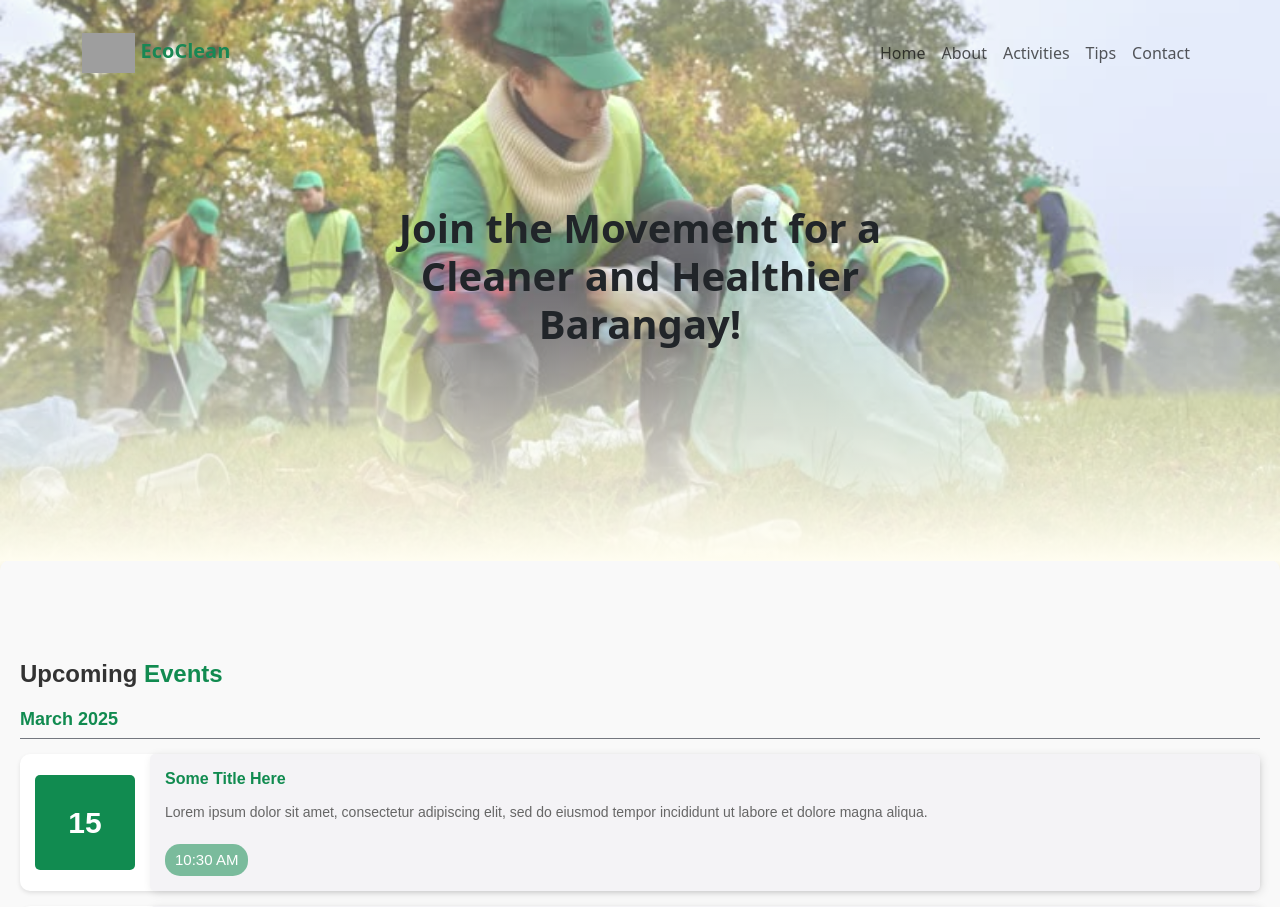
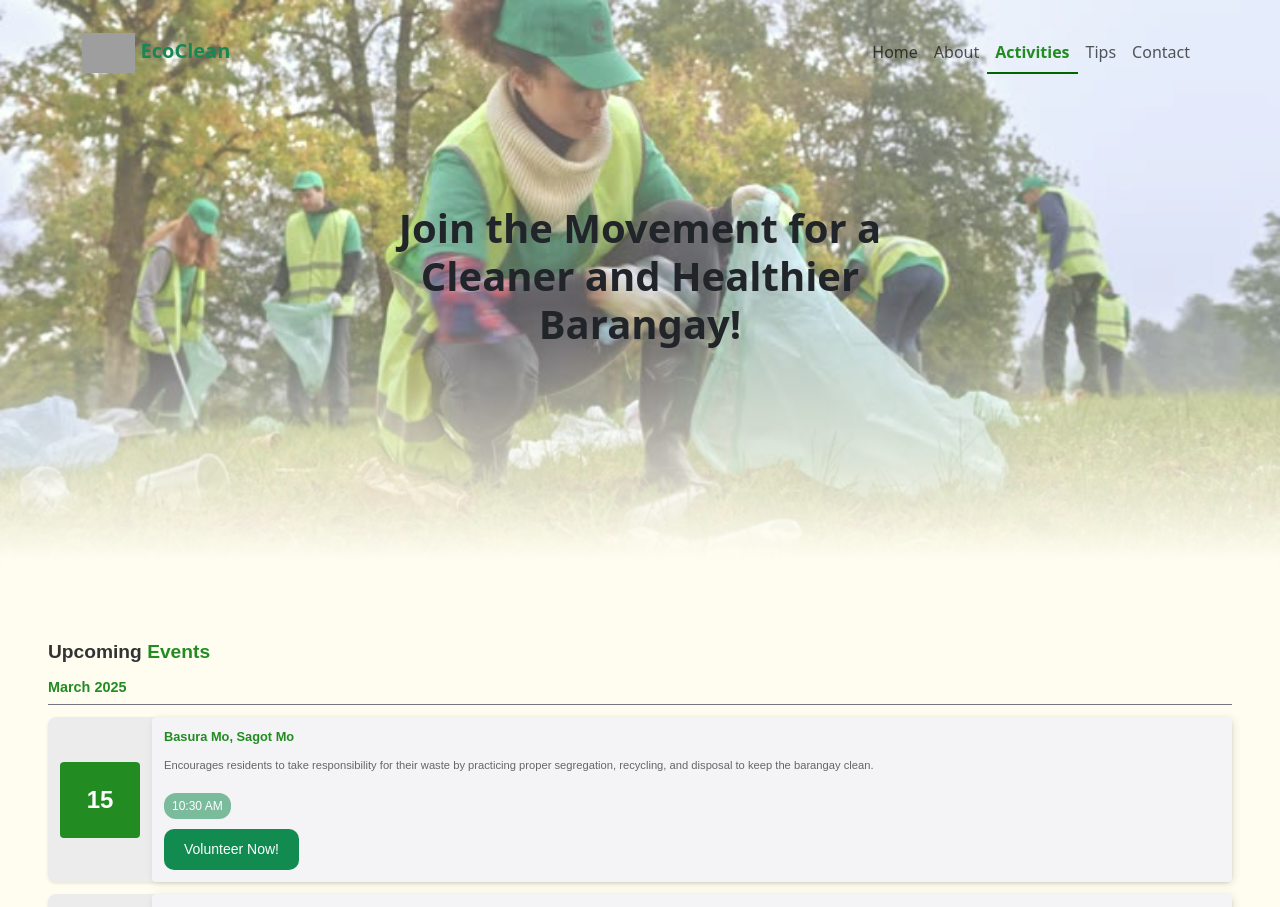
Before and after one commit to JimwellC/ecoclean_frontend, an Angular app: page /activities in a window 1280 px wide. Shown: the top 907 px of the page. Built offline with nearby package versions, Linux system fonts and the light colour scheme; grey boxes are pictures that could not be loaded.

Commit message:
Fixed Activities page

```diff
--- a/src/app/app.component.css
+++ b/src/app/app.component.css
@@ -7,6 +7,12 @@
   z-index: 1000;
   background: transparent !important;
   transition: background 0.3s ease-in-out;
+}
+
+.nav-link.active {
+  color: var(--primary-color); /* Dark Green */
+  font-weight: bold;
+  border-bottom: 2px solid #006400;
 }
 
 
--- a/src/app/app.component.html
+++ b/src/app/app.component.html
@@ -10,11 +10,11 @@
     </button>
     <div class="collapse navbar-collapse" id="navbarNav">
       <ul class="navbar-nav ms-auto">
-        <li class="nav-item"><a class="nav-link" routerLink="/">Home</a></li>
-        <li class="nav-item"><a class="nav-link" routerLink="/about">About</a></li>
-        <li class="nav-item"><a class="nav-link" routerLink="/activities">Activities</a></li>
-        <li class="nav-item"><a class="nav-link" routerLink="/tips">Tips</a></li>
-        <li class="nav-item"><a class="nav-link" routerLink="/contact">Contact</a></li>
+        <li class="nav-item"><a class="nav-link" routerLink="/" routerLinkActive="active" [routerLinkActiveOptions]="{ exact: true }" >Home</a></li>
+        <li class="nav-item"><a class="nav-link" routerLink="/about" routerLinkActive="active" >About</a></li>
+        <li class="nav-item"><a class="nav-link" routerLink="/activities" routerLinkActive="active" >Activities</a></li>
+        <li class="nav-item"><a class="nav-link" routerLink="/tips" routerLinkActive="active" >Tips</a></li>
+        <li class="nav-item"><a class="nav-link" routerLink="/contact" routerLinkActive="active" >Contact</a></li>
       </ul>
     </div>
   </div>
--- a/src/app/components/activities/activities.component.css
+++ b/src/app/components/activities/activities.component.css
@@ -25,91 +25,111 @@
   bottom: -1px;
   left: 0;
   width: 100%;
-  height: 300px;
+  height: 32vh;
   background: linear-gradient(to bottom, rgba(255, 255, 255, 0) 0%, rgba(255, 253, 240, 1) 100%);
   z-index: 1;
 }
 
 
+/* event section */
+
 .events-container {
-  padding: 100px 20px;
+  padding: 10vh 6vh;
   font-family: Arial, sans-serif;
-  background-color: #f9f9f9;
-  border-radius: 10px;
-  box-shadow: 0 4px 8px rgba(0, 0, 0, 0.1);
+  background-color: var(--background-color);
+  border-radius: 1vh;
+  box-shadow: 0 0.4vh 0.8vh rgba(0, 0, 0, 0.1);
 }
 
 .title {
-  font-size: 24px;
+  font-size: 2.4vh;
   font-weight: bold;
-  margin-bottom: 10px;
-  color: #333;
+  margin-bottom: 1vh;
+  color: var(--text-color);
 }
 
 .highlight {
-  color: #118B50;
+  color: var(--primary-color);
 }
 
 .month-title {
-  font-size: 18px;
+  font-size: 1.8vh;
   font-weight: bold;
-  margin-top: 20px;
-  color: #118B50;
+  margin-top: 2vh;
+  color: var(--primary-color);
 }
 
 .event-card {
   display: flex;
   align-items: center;
-  margin-top: 15px;
-  background-color: #fff;
-  border-radius: 10px;
-  box-shadow: 0 2px 4px rgba(0, 0, 0, 0.1);
+  margin-top: 1.5vh;
+  background-color: #ececec ;
+  border-radius: 1vh;
+  box-shadow: 0 0.2vh 0.4vh rgba(0, 0, 0, 0.1);
   transition: transform 0.3s, box-shadow 0.3s;
 }
 
 .event-card:hover {
   transform: translateY(-5px);
-  box-shadow: 0 4px 8px rgba(0, 0, 0, 0.2);
+  box-shadow: 0 0.4vh 0.8vh rgba(0, 0, 0, 0.548);
 }
 
 .date-box {
-  background: #118B50;
-  color: white;
-  font-size: 30px;
+  background: var(--primary-color);
+  color: #fff;
+  font-size: 3vh;
   font-weight: bold;
-  padding: 25px;
-  width: 100px;
+  padding: 2.5vh;
+  width: 10vh;
   text-align: center;
-  border-radius: 5px;
-  margin: 15px;
+  border-radius: 0.5vh;
+  margin: 1.5vh;
 }
 
 .event-details {
   flex: 1;
-  padding: 15px;
-  box-shadow: 2px 2px 10px rgba(0, 0, 0, 0.1);
-  border-radius: 5px;
+  padding: 1.5vh;
+  box-shadow: 0.2vh 0.2vh 1vh rgba(0, 0, 0, 0.1);
+  border-radius: 0.5vh;
 }
 
 .event-title {
-  font-size: 16px;
+  font-size: 1.6vh;
   font-weight: bold;
-  color: #118B50;
+  color: var(--primary-color);
 }
 
 .event-description {
-  font-size: 14px;
+  font-size: 1.4vh;
   color: #666;
-  margin-top: 5px;
+  margin-top: 0.5vh;
 }
 
 .event-time {
-  display: inline-block;
+  display: inline-flex;
   background: rgba(17, 139, 80, 0.534);
-  color: #ffffff;
-  padding: 5px 10px;
-  border-radius: 15px;
-  font-size: 15px;
-  margin-top: 5px;
+  color: #fff;
+  padding: 0.5vh 1vh;
+  border-radius: 1.5vh;
+  font-size: 1.5vh;
+  margin-top: 0.5vh;
   width: fit-content;
 }
+
+.volunteer-button {
+  display: inline-flex;
+  background: rgb(17, 139, 80);
+  color: white;
+  padding: 10px 20px;
+  border-radius: 10px;
+  font-size: 14px;
+  margin-top: 10px;
+  text-decoration: none;
+  transition: background 0.3s, transform 0.3s;
+  width: fit-content;
+}
+
+.volunteer-button:hover {
+  background: #004d00;
+  transform: scale(1.03);
+}
--- a/src/app/components/activities/activities.component.html
+++ b/src/app/components/activities/activities.component.html
@@ -18,10 +18,9 @@
       </div>
       <mat-card class="event-details">
         <h4 class="event-title">{{ item.title }}</h4>
-        <p class="event-description">
-          Lorem ipsum dolor sit amet, consectetur adipiscing elit, sed do eiusmod tempor incididunt ut labore et dolore magna aliqua.
-        </p>
+        <p class="event-description"> {{ item.desc }}</p>
         <span class="event-time">{{ item.time }}</span>
+        <a href="/contact" class="volunteer-button">Volunteer Now!</a>
       </mat-card>
     </div>
   </div>
--- a/src/app/components/activities/activities.component.ts
+++ b/src/app/components/activities/activities.component.ts
@@ -14,25 +14,25 @@ export class ActivitiesComponent {
     {
       month: 'March 2025',
       items: [
-        { date: 15, title: 'Some Title Here', time: '10:30 AM' },
-        { date: 22, title: 'Some Title Here', time: '9:00 AM' },
-        { date: 31, title: 'Some Title Here', time: '10:30 AM' },
+        { date: 15, title: 'Basura Mo, Sagot Mo', desc: 'Encourages residents to take responsibility for their waste by practicing proper segregation, recycling, and disposal to keep the barangay clean.', time: '10:30 AM' },
+        { date: 22, title: 'Bayanihan sa Kalinisan', desc: 'A monthly community clean-up drive where residents work together to clean streets, canals, and public spaces, fostering teamwork and cleanliness.', time: '9:00 AM' },
+        { date: 31, title: 'Plastik Palit-Gamit', desc: 'A program where collected plastic waste can be exchanged for school supplies, food items, or eco-friendly products to reduce plastic pollution.', time: '10:30 AM' },
       ],
     },
     {
       month: 'April 2025',
       items: [
-        { date: 8, title: 'Some Title Here', time: '10:30 AM' },
-        { date: 18, title: 'Some Title Here', time: '9:00 AM' },
-        { date: 28, title: 'Some Title Here', time: '10:30 AM' },
+        { date: 8, title: 'Gulayan sa Barangay', desc: 'Promotes urban gardening and backyard farming to provide fresh vegetables, improve nutrition, and enhance green spaces in the barangay.', time: '10:30 AM' },
+        { date: 18, title: 'Iwas Dengue, Linis Paligid', desc: 'A campaign focused on eliminating mosquito-breeding areas by cleaning stagnant water, properly disposing of waste, and maintaining drainage systems.', time: '9:00 AM' },
+        { date: 28, title: 'Eco-Brick Project', desc: 'Encourages residents to stuff plastic waste into empty bottles to create eco-bricks, which can be used for community projects like benches or plant boxes.', time: '10:30 AM' },
       ],
     },
     {
       month: 'May 2025',
       items: [
-        { date: 5, title: 'Some Title Here', time: '10:30 AM' },
-        { date: 15, title: 'Some Title Here', time: '9:00 AM' },
-        { date: 23, title: 'Some Title Here', time: '10:30 AM' },
+        { date: 5, title: 'No to Open Burning', desc: 'Educates the community about the harmful effects of burning trash and promotes alternative waste management solutions such as composting and recycling.', time: '10:30 AM' },
+        { date: 15, title: 'Reusable Barangay', desc: 'Advocates for the use of reusable bags, containers, and utensils instead of single-use plastics to reduce waste generation.', time: '9:00 AM' },
+        { date: 23, title: 'Kalusugan Una', desc: 'Promotes a holistic approach to health by organizing fitness activities, proper waste disposal awareness, and health check-ups for a cleaner and healthier barangay.', time: '10:30 AM' },
       ],
     }
   ];
```
